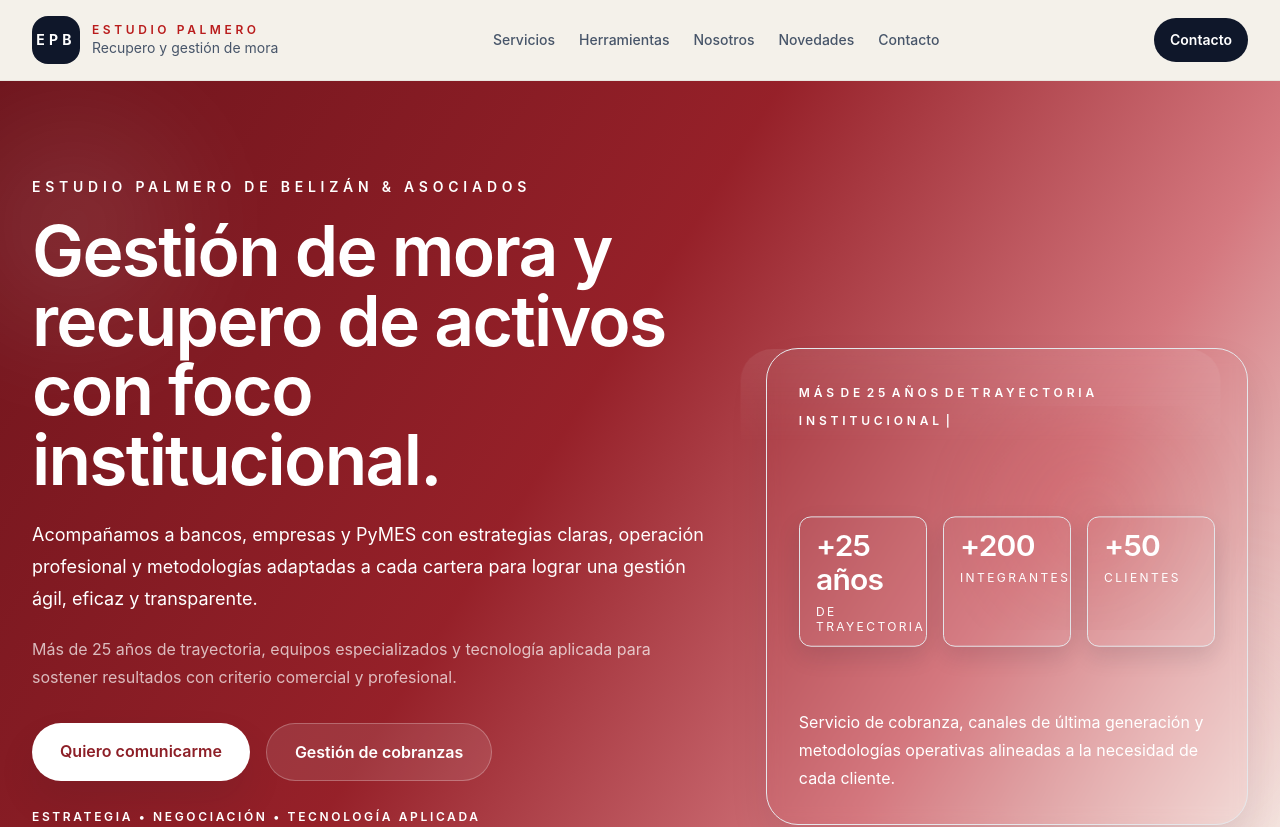
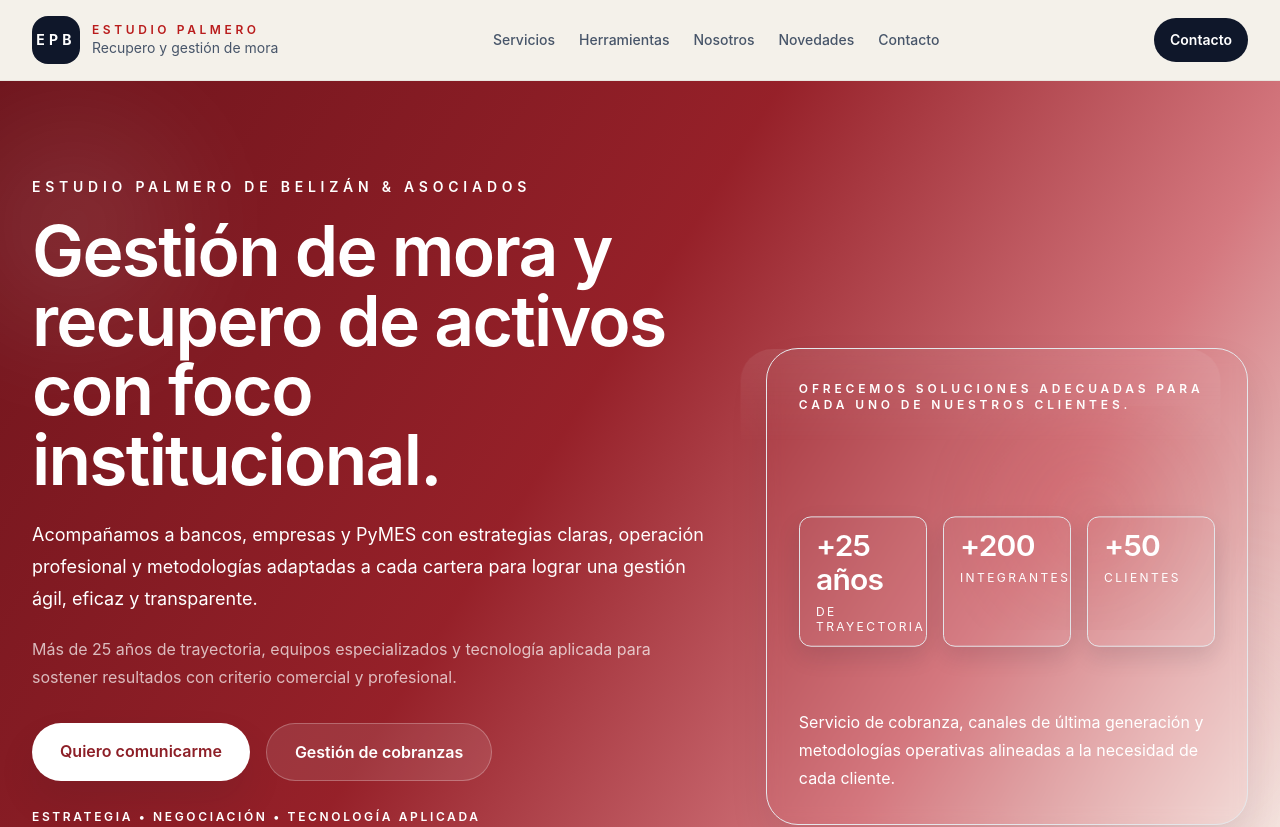
Before and after one commit to Skullby/EPB, a React (Vite) app: page / in a window 1280 px wide. Shown: the top 827 px of the page. Built offline with nearby package versions, Linux system fonts and the light colour scheme.

Commit message:
fix(epb): remove typing from hero info panel

```diff
--- a/src/App.tsx
+++ b/src/App.tsx
@@ -1,4 +1,4 @@
-import { useEffect, useMemo, useState } from 'react'
+import { useEffect } from 'react'
 import type { MouseEvent } from 'react'
 import {
   CONTACT,
@@ -33,36 +33,6 @@
 }
 
 function App() {
-  const heroPanelLines = useMemo(
-    () => [
-      hero.badge,
-      'Más de 25 años de trayectoria institucional',
-      '+200 integrantes · +50 clientes · gestión trazable',
-      'Soluciones adecuadas para cada uno de nuestros clientes',
-    ],
-    []
-  )
-  const [visibleHeroLine, setVisibleHeroLine] = useState(0)
-  const heroLineWords = useMemo(() => heroPanelLines[visibleHeroLine].split(' '), [heroPanelLines, visibleHeroLine])
-  const [visibleHeroLineWords, setVisibleHeroLineWords] = useState(1)
-
-  useEffect(() => {
-    if (visibleHeroLineWords < heroLineWords.length) {
-      const timer = window.setTimeout(() => {
-        setVisibleHeroLineWords((current) => Math.min(current + 1, heroLineWords.length))
-      }, 180)
-
-      return () => window.clearTimeout(timer)
-    }
-
-    const holdTimer = window.setTimeout(() => {
-      setVisibleHeroLine((current) => (current + 1) % heroPanelLines.length)
-      setVisibleHeroLineWords(1)
-    }, 3600)
-
-    return () => window.clearTimeout(holdTimer)
-  }, [heroLineWords.length, heroPanelLines.length, visibleHeroLine, visibleHeroLineWords])
-
   useEffect(() => {
     const revealElements = Array.from(document.querySelectorAll<HTMLElement>('.reveal'))
 
@@ -181,18 +151,8 @@
 
               <div className="hero-visual reveal reveal-delay-2 relative rounded-[2rem] border border-white/18 bg-white/12 p-7 text-white shadow-soft backdrop-blur md:p-8">
                 <div className="hero-panel-sheen pointer-events-none absolute inset-x-0 top-0 h-24 rounded-t-[2rem] bg-[linear-gradient(180deg,rgba(255,255,255,0.18),transparent)]" />
-                <div key={visibleHeroLine} className="hero-panel-copy min-h-[96px] text-xs font-semibold uppercase tracking-[0.32em] text-white/72">
-                  <span className="sr-only">{heroPanelLines[visibleHeroLine]}</span>
-                  <span aria-hidden="true" className="inline-flex flex-wrap items-center gap-x-[0.22em] gap-y-1 leading-6">
-                    {heroLineWords.slice(0, visibleHeroLineWords).map((word, index) => (
-                      <span key={word + index} className="type-word type-word-sm">
-                        {word}
-                      </span>
-                    ))}
-                    <span className="type-cursor type-cursor-sm" aria-hidden="true">
-                      |
-                    </span>
-                  </span>
+                <div className="min-h-[96px] text-xs font-semibold uppercase tracking-[0.32em] text-white/72">
+                  <p>{hero.badge}</p>
                 </div>
                 <div className="mt-8 grid gap-4 sm:grid-cols-3 lg:grid-cols-1 xl:grid-cols-3">
                   {hero.highlights.map((item) => (
--- a/src/index.css
+++ b/src/index.css
@@ -94,10 +94,6 @@
     pointer-events: none;
   }
 
-  .hero-panel-copy {
-    animation: heroPanelPop 0.4s ease-out;
-  }
-
   .hero-panel-sheen {
     animation: heroSheen 7.5s ease-in-out infinite;
   }
@@ -153,94 +149,6 @@
   }
 }
 
-.type-word {
-  display: inline-block;
-  animation: typeWordIn 0.22s ease-out both;
-}
-
-.type-word-sm {
-  animation-duration: 0.18s;
-}
-
-.type-word-sm:nth-child(1) {
-  animation-delay: 0s;
-}
-
-.type-word-sm:nth-child(2) {
-  animation-delay: 0.08s;
-}
-
-.type-word-sm:nth-child(3) {
-  animation-delay: 0.16s;
-}
-
-.type-word-sm:nth-child(4) {
-  animation-delay: 0.24s;
-}
-
-.type-word-sm:nth-child(5) {
-  animation-delay: 0.32s;
-}
-
-.type-word-sm:nth-child(6) {
-  animation-delay: 0.4s;
-}
-
-.type-cursor {
-  display: inline-block;
-  margin-left: 0.08em;
-  opacity: 1;
-  animation: caretBlink 0.9s steps(1) infinite;
-}
-
-.type-cursor-sm {
-  font-size: 0.95em;
-}
-
-@media (prefers-reduced-motion: reduce) {
-  .type-word,
-  .type-cursor,
-  .type-word-sm,
-  .type-cursor-sm {
-    animation: none;
-  }
-}
-
-@keyframes typeWordIn {
-  from {
-    opacity: 0;
-    transform: translateY(0.3em);
-    filter: blur(1px);
-  }
-  to {
-    opacity: 1;
-    transform: translateY(0);
-    filter: blur(0);
-  }
-}
-
-@keyframes caretBlink {
-  0%,
-  50% {
-    opacity: 1;
-  }
-  51%,
-  100% {
-    opacity: 0;
-  }
-}
-
-@keyframes heroPanelPop {
-  from {
-    opacity: 0.4;
-    transform: translateY(4px);
-  }
-  to {
-    opacity: 1;
-    transform: translateY(0);
-  }
-}
-
 @keyframes heroSheen {
   0%,
   100% {
```
